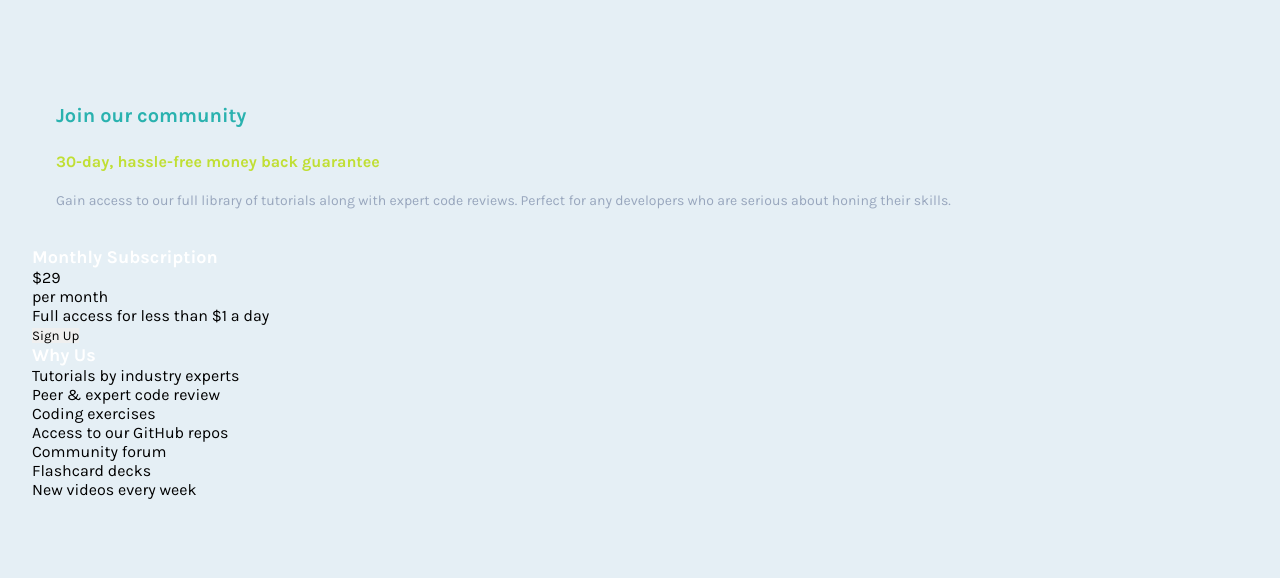
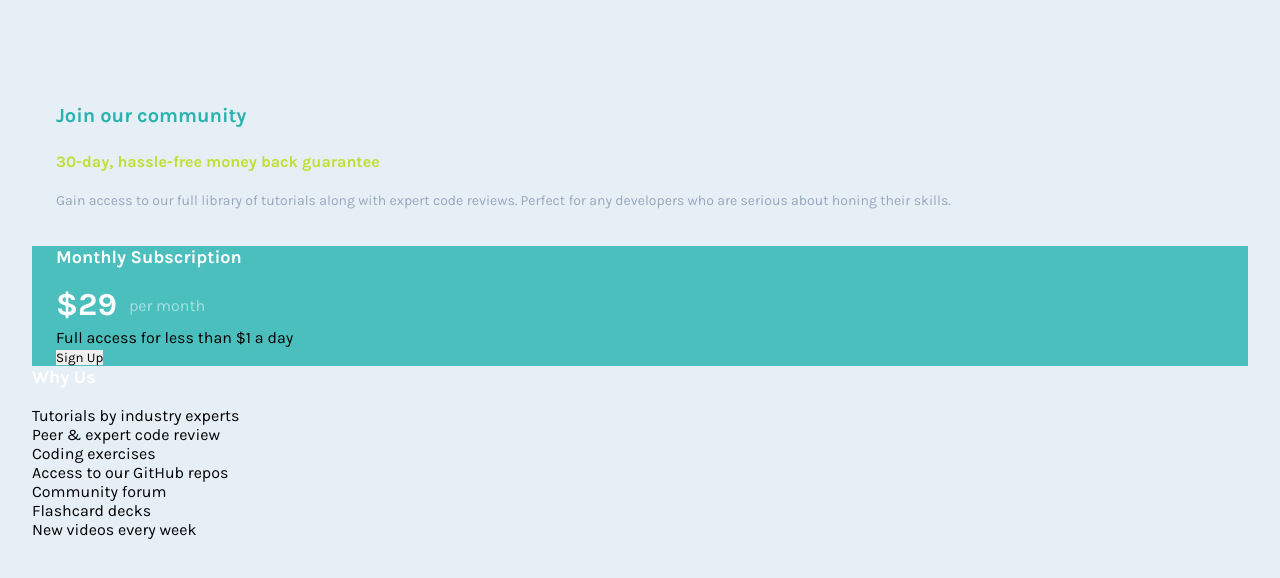
Before and after one commit to nicole-santana/Price, a plain HTML site: page index.html in a window 1280 px wide. Drawn offline with Linux system fonts and the light colour scheme.

Commit message:
Selecione a <div> que está dentro da seção esquerda - perõnio

```diff
--- a/css/color.css
+++ b/css/color.css
@@ -4,4 +4,6 @@
     --bright-yellow: #c0df34;
     --light-gray: #e5eff5;
     --grayish-blue: #98a6bd;
+    --light-cyan: #4ABFBD;
+    --white: white;
 }
--- a/css/global.css
+++ b/css/global.css
@@ -28,8 +28,10 @@ h2 {
     font-size: 1.125rem;
     line-height: 1.375rem;
     color: white;
+    margin-bottom: 1.125rem;
 }
 
 body {
     background-color: var(--light-gray);
+    background-color: #e5eff5;;
 }
--- a/css/main.css
+++ b/css/main.css
@@ -23,7 +23,29 @@
     border-top-right-radius: 5px;
 }
 
-.esquerda section {
-    background: var(--cyan);
+.esquerda  {
+    background: var(--light-cyan);
     padding-inline: 1.5rem;
+
 }
+
+.primeiro_p {
+    color: var(--white);
+    font-size: 2rem;
+    font-weight: 700;
+    line-height: 2.375rem;
+    margin-right: 0.75rem;
+
+}
+
+.segundo_p {
+    color: var(--white);
+    opacity: 0.5;
+
+}
+
+.esquerda div {
+    display: flex;
+    align-items: center;
+    margin-bottom: 0.25rem;
+}
--- a/index.html
+++ b/index.html
@@ -25,8 +25,8 @@
                 <h2>Monthly Subscription </h2>
 
                 <div>
-                    <p>$29</p>
-                    <p>per month</p>
+                    <p class="primeiro_p">$29</p>
+                    <p class="segundo_p">per month</p>
                 </div>
 
                 <p>Full access for less than $1 a day</p>
```
